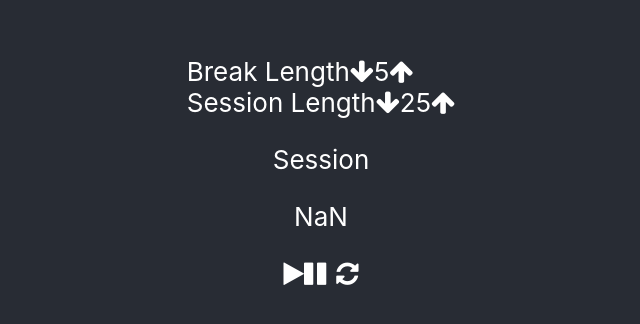
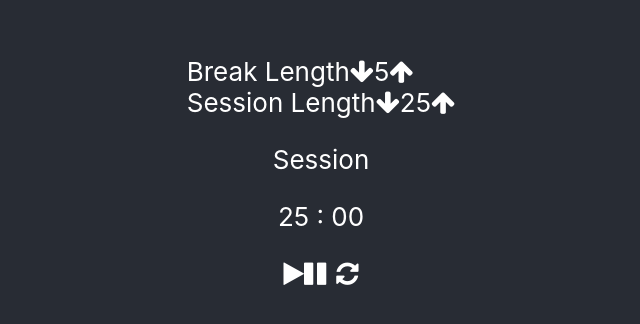
Before and after one commit to faridhuseynov/25Clock_FCC, a React (Create React App) app: page / in a window 1280 px wide. Shown: the part 228-552 px from the top of the page, without its empty margins (319-959 px from the left). Built offline with nearby package versions, Linux system fonts and the light colour scheme.

Commit message:
Timer properly works

```diff
--- a/src/components/Timer/Timer.js
+++ b/src/components/Timer/Timer.js
@@ -1,41 +1,68 @@
-import React, { Component } from "react"
+import React from "react"
 
-class Timer extends Component {
-    state = {
-        // processStatus: props.timerProcessStatus,
-        proccessStatus:true,
-        time: 25,
-        timerStatus: "Session"
-    }
+const timer = (props) => {
+    return (
+        <div>
+            <p id="timer-label">{props.timerStatus}</p>
+            <p id="time-left">{props.sessionLengthMinutes} : {props.sessionLengthSeconds}</p>
+        </div>
+    )
+}
+
+export default timer;
+
+// import React, { Component } from "react"
+
+// class Timer extends Component {
+//     constructor(props){
+//         super(props)
+//     };
+//     // state = {
+//     //     // processStatus: props.timerProcessStatus,
+//     //     proccessStatus:this.props.timerProcessStatus,
+//     //     minutes: this.props.sessionLength,
+//     //     seconds:0,
+//     //     timerStatus: "Session"
+//     // }
+
+//     shouldComponentUpdate(){
+//         console.log(this.props.timerProcessStatus);
+//         if(this.props.timerProcessStatus){
+//             return true;
+//         }else{
+//             return false;
+//         }
+//     }
+
+//     countDown() {
+//         this.setState(prevState=>({
+//             minutes: prevState.minutes - 1
+//         }))
+//     }
+//     render() {
+//         {
+//             console.log(this.props.timerProcessStatus);
+//             // if(this.state.proccessStatus){
+//             //     setTimeout(() => {
+//             //         this.countDown();
+
+//             //     }, 2000);
+//             // }
+//         }
+//         return (
+//             <div>
+//                 <p id="timer-label">{this.state.timerStatus}</p>
+//                 <p id="time-left">{this.state.minutes} : {this.state.seconds}</p>
+//             </div>
+//         )
+//     }
+// }
 
 
-    countDown() {
-        this.setState(prevValue=>({
-            time: prevValue - 1
-        }))
-    }
-    render() {
-        {
-            if(this.state.proccessStatus){
-                setTimeout(() => {
-                    this.countDown();
-                }, 1000);
-            }
-        }
-        return (
-            <div>
-                <p id="timer-label">{this.state.timerStatus}</p>
-                <p id="time-left">{this.state.time}</p>
-            </div>
-        )
-    }
-}
-
-
-export default Timer;
-// {if(this.state.processStatus === true){
-//     setTimeout(() => {
-//         console.log(processStatus);
-//         this.countDown();
-//     }, 1000)
-// }}
+// export default Timer;
+// // {if(this.state.processStatus === true){
+// //     setTimeout(() => {
+// //         console.log(processStatus);
+// //         this.countDown();
+// //     }, 1000)
+// // }}
--- a/src/containers/Display/Display.js
+++ b/src/containers/Display/Display.js
@@ -6,11 +6,17 @@ class Display extends Component {
 
     state = {
         sessionLength: 25,
+        minutes:"25",
+        seconds:"00",
         breakLength: 5,
         timerStarted:false,
+        intervalId:"", // this is required to get the setInterval later
         timerStatus:"Session"
     }
 
+    componentWillUnmount(){
+        clearInterval(this.state.intervalId);
+    }
     incrementHandler = (event) => {
        let id = event.target.parentElement.previousSibling.id;
         if(id==='break-length' && this.state.breakLength<61){
@@ -21,10 +27,11 @@ class Display extends Component {
                 // console.log(this.state.breakLength);
             })
         }
-        else if(id==='session-length' && this.state.sessionLength<61){
+        else if(id==='session-length' && this.state.sessionLength<60){
             this.setState((prevState) => ({
                 ...prevState,
-                sessionLength: prevState.sessionLength + 1
+                sessionLength: prevState.sessionLength + 1,
+                minutes:prevState.minutes+1
             }), () => {
                 // console.log(this.state.sessionLength);
             })
@@ -44,18 +51,51 @@ class Display extends Component {
          else if(id==='session-length' && this.state.sessionLength>1){
              this.setState((prevState) => ({
                  ...prevState,
-                 sessionLength: prevState.sessionLength -1
+                 sessionLength: prevState.sessionLength -1,
+                 minutes:prevState.minutes-1
+
              }), () => {
                  // console.log(this.state.sessionLength);
              })
          }
      }
 
-     startStopHandler=()=>{
+    startStopHandler = () => {
+        let i="";
+        this.setState((prevState) => ({
+            ...prevState,
+            timerStarted: !prevState.timerStarted
+        }), () => {
+            console.log(this.state.timerStarted);
+            if (this.state.timerStarted === true) {
+                let intervalId = setInterval(() => {
+                    if(this.state.seconds==='00'){
                         this.setState((prevState)=>({
                             ...prevState,
-            timerStarted:!prevState.timerStarted
+                            minutes:prevState.minutes-1,
+                            seconds:60
                         }))
+                    }
+                    if(this.state.seconds<=10){
+                        i="0";
+                    }
+                    this.setState((prevState) => ({
+                        ...prevState,
+                        seconds: i+(prevState.seconds - 1)
+                    }))
+                    console.log('test');
+                }, 1000);
+
+                console.log(this.state.minutes);
+                this.setState(prevState => ({
+                    ...prevState,
+                    intervalId: intervalId
+                }))
+            }
+            else if (!this.state.timerStarted) {
+                clearInterval(this.state.intervalId);
+            }
+        })
     }
 
      resetHandler=()=>{
@@ -63,12 +103,16 @@ class Display extends Component {
      }
 
      resetFunction(){
+         if(!this.state.timerStarted){
              this.setState({
                 sessionLength: 25,
                 breakLength: 5,
+                minutes:"25",
+                seconds:"00",
                 timerStarted:false,
                 timerStatus:"Session"
              })
+         }
      }
 
     render() {
@@ -83,7 +127,7 @@ class Display extends Component {
                     lengthId="session-length" lengthValue={this.state.sessionLength} lengthIncrease={this.incrementHandler} lengthDecrease={this.decrementHandler}
                 />
                 <Timer timerProcessStatus={this.state.timerStarted}
-                timerStatus={this.state.timerStatus} sessionLength={this.state.sessionLength}/>
+                timerStatus={this.state.timerStatus} sessionLengthMinutes={this.state.minutes} sessionLengthSeconds={this.state.seconds}/>
                 <FunctionBlock startStopClicked={this.startStopHandler} resetClicked={this.resetHandler}/>
             </div>
         )
```
Also changed, not shown: 1 other file (tests, documents, lock files or other folders). Lines whose indentation alone changed are shown as unchanged.
